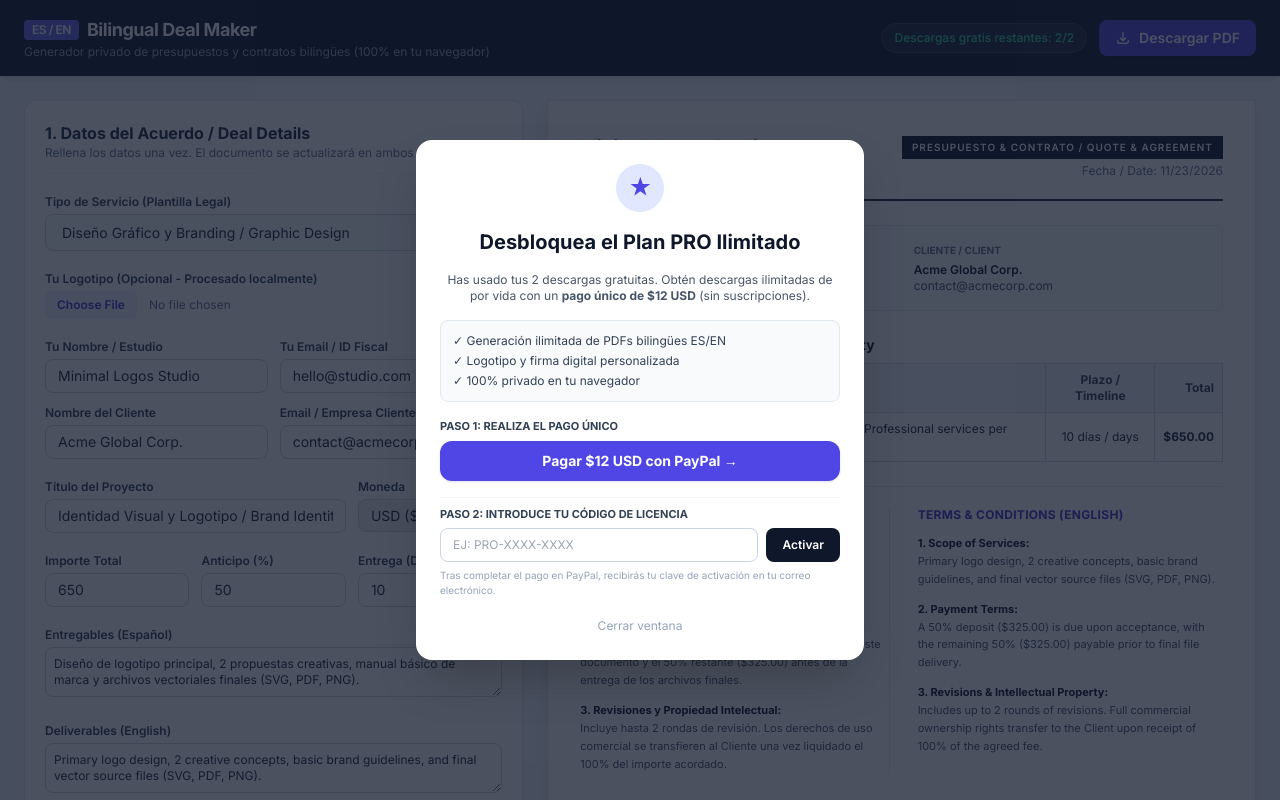
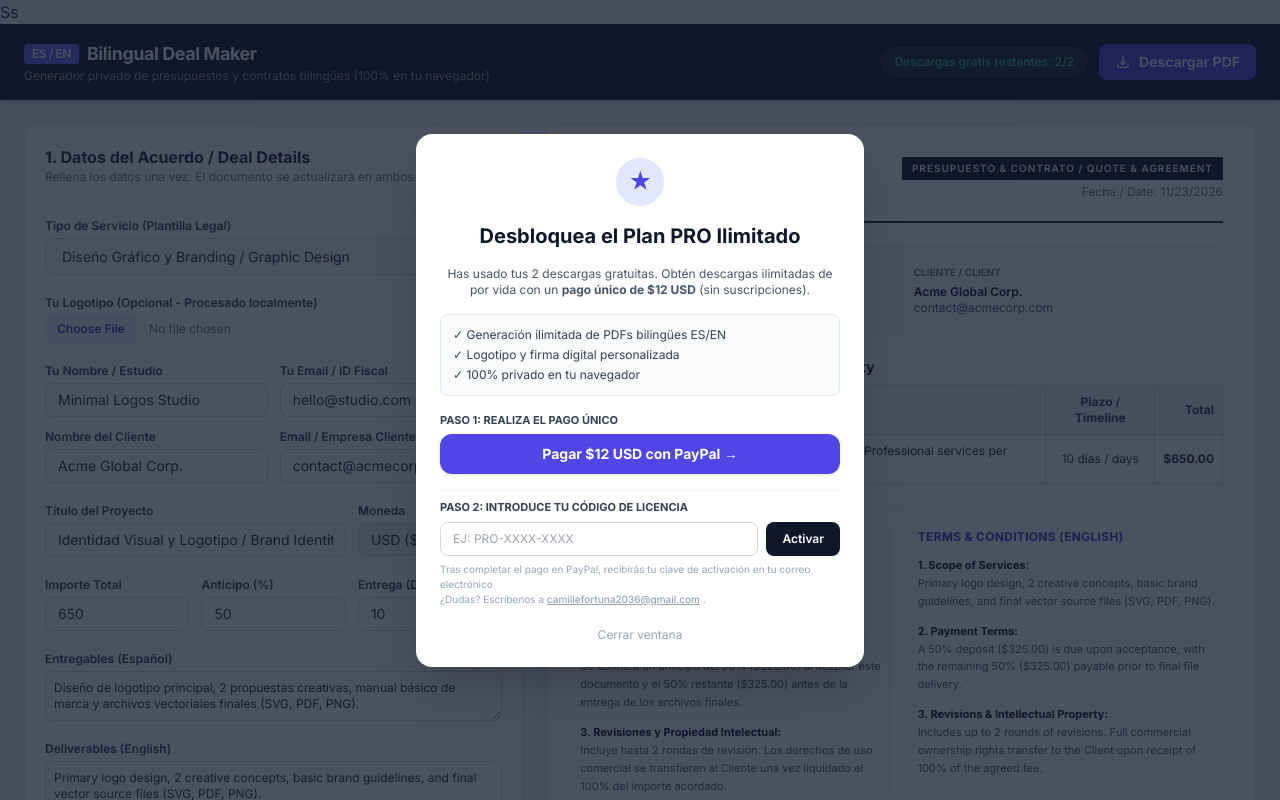
Before and after one commit to cryptolabservice-wq/bilingual-dealmaker., a plain HTML site: page index.html in a window 1280 px wide. Both pictures are taken after a click on the button "Descargas gratis restantes: 2/2". Shown: the top 800 px of the page. Drawn offline with nearby package versions, Linux system fonts and the light colour scheme.

Commit message:
Update index.html

```diff
--- a/index.html
+++ b/index.html
@@ -1,4 +1,4 @@
-<!DOCTYPE html>
+Ss<!DOCTYPE html>
 <html lang="es">
 <head>
   <meta charset="UTF-8" />
@@ -295,7 +295,9 @@
           </button>
         </div>
         <p id="license-error" class="text-[11px] text-rose-600 hidden">Código no válido. Verifica tu correo tras pagar.</p>
-        <p class="text-[10px] text-slate-400">Tras completar el pago en PayPal, recibirás tu clave de activación en tu correo electrónico.</p>
+        <p class="text-[10px] text-slate-400">Tras completar el pago en PayPal, recibirás tu clave de activación en tu correo electrónico
+          <br />¿Dudas? Escríbenos a <a href="mailto:camillefortuna2036@gmail.com" class="underline font-medium">camillefortuna2036@gmail.com</a>
+          .</p>
       </div>
 
       <button onclick="closePaywall()" class="text-xs text-slate-400 hover:text-slate-600 pt-1">
```
